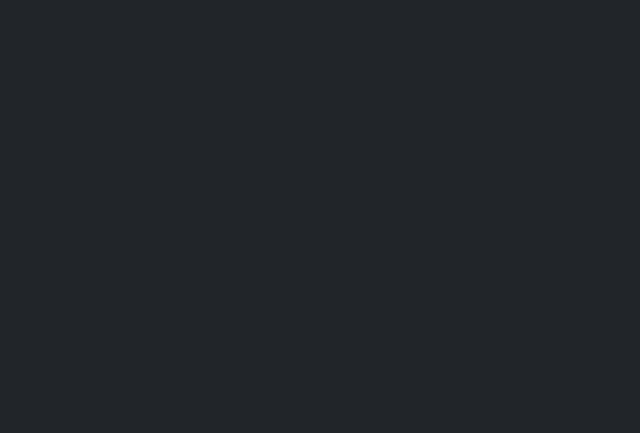
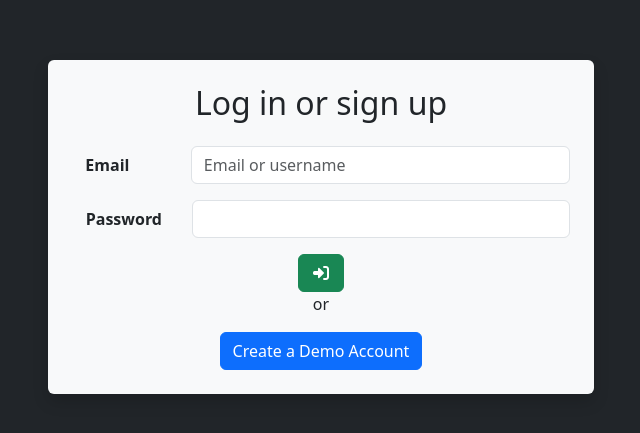
Before and after one commit to JonathanEDressel/MonkeyMoney, an Angular app: page /login in a window 1280 px wide. Before the commit this address led to /. Shown: the part 997-1430 px from the top of the page, without its empty margins (319-959 px from the left). Before the commit the page ends 824 px from the top, so only its background shows below. Built offline with nearby package versions, Linux system fonts and the light colour scheme.

Commit message:
created part of the routing. not done yet

```diff
--- a/src/app/routes/app.routes.ts
+++ b/src/app/routes/app.routes.ts
@@ -1,3 +1,16 @@
-import { Routes } from '@angular/router';
+import { RouterModule, Routes } from '@angular/router';
+import { LoginComponent } from '../viewmodels/login'
+import { HomeComponent } from '../viewmodels/home';
+import { NgModule } from '@angular/core';
 
-export const routes: Routes = [];
+export const routes: Routes = [
+    { path: 'login', component: LoginComponent },
+    { path: 'home', component: HomeComponent }
+];
+
+
+@NgModule({
+    imports: [RouterModule.forRoot(routes)],
+    exports: [RouterModule]
+})
+export class AppRoutingModel {}
--- a/src/app/services/controllers/logincontroller.ts
+++ b/src/app/services/controllers/logincontroller.ts
@@ -1,5 +1,5 @@
 import { HttpClient } from '@angular/common/http';
-import { Injectable } from '@angular/core';
+import { Component, Injectable } from '@angular/core';
 
 @Injectable({
   providedIn: 'root'
@@ -9,15 +9,9 @@ export class LoginController {
     constructor(private http: HttpClient) {}
 
     login(username: string, password: string) {
-        this.http.post('http://192.168.4.89:5000/login',
+        return this.http.post('http://127.0.0.1:5000/login',
             { username: username, userpassword: password },
             { observe: 'response' }
-        ).subscribe({
-            next: (res) => {
-                if(res.status === 200)
-                    alert("Successful!")
-            },
-            error: (err) => console.log('ERROR: ', err)
-        });
+        )
     }
 }
--- /dev/null
+++ b/src/app/viewmodels/home.ts
@@ -0,0 +1,18 @@
+import { NgClass } from '@angular/common';
+import { EmailValidator, FormsModule } from '@angular/forms';
+import { Component } from '@angular/core';
+import { SHARED_IMPORTS } from '../shared/shared-imports';
+import { BrowserModule } from '@angular/platform-browser';
+import { RouterOutlet } from '@angular/router';
+import { HttpClient } from '@angular/common/http';
+
+
+@Component({
+  selector: 'home-root',
+  imports: [FormsModule],
+  templateUrl: '../views/home.html'
+//   styleUrl: '../styles/login.scss'
+})
+export class HomeComponent {
+
+}
--- a/src/app/viewmodels/login.ts
+++ b/src/app/viewmodels/login.ts
@@ -3,7 +3,7 @@ import { EmailValidator, FormsModule } from '@angular/forms';
 import { Component, NgModule, signal } from '@angular/core';
 import { SHARED_IMPORTS } from '../shared/shared-imports';
 import { BrowserModule } from '@angular/platform-browser';
-import { RouterOutlet } from '@angular/router';
+import { Router, RouterOutlet } from '@angular/router';
 import { LoginController } from '../services/controllers/logincontroller';
 import { HttpClient } from '@angular/common/http';
 
@@ -13,15 +13,25 @@ import { HttpClient } from '@angular/common/http';
   templateUrl: '../views/login.html',
   styleUrl: '../styles/login.scss'
 })
-export class App {
+export class LoginComponent {
   protected readonly title = signal('my-app');
 
   UserPassword: string = "";
   UserEmail: string = "";
 
-  constructor(private _loginController: LoginController) {}
+  constructor(private router: Router, private _loginController: LoginController) {}
 
   login() {
-    this._loginController.login(this.UserEmail, this.UserPassword);
+
+    console.log(this.UserEmail, this.UserPassword)
+    this._loginController.login(this.UserEmail, this.UserPassword)
+      .subscribe({
+            next: (res) => {
+                console.log(res)
+                if(res.status === 200)
+                    this.router.navigate(['/home'])
+            },
+            error: (err) => console.log('ERROR: ', err)
+        });
   }
 }
--- /dev/null
+++ b/src/app/views/home.html
@@ -0,0 +1 @@
+<h3>Home page</h3>
--- a/src/main.ts
+++ b/src/main.ts
@@ -1,6 +1,6 @@
 import { bootstrapApplication } from '@angular/platform-browser';
 import { appConfig } from './app/app.config';
-import { App } from './app/viewmodels/login';
+import { LoginComponent } from './app/viewmodels/login';
 
-bootstrapApplication(App, appConfig)
+bootstrapApplication(LoginComponent, appConfig)
   .catch((err) => console.error(err));
```
Also changed, not shown: 2 other files (tests, documents, lock files or other folders).
